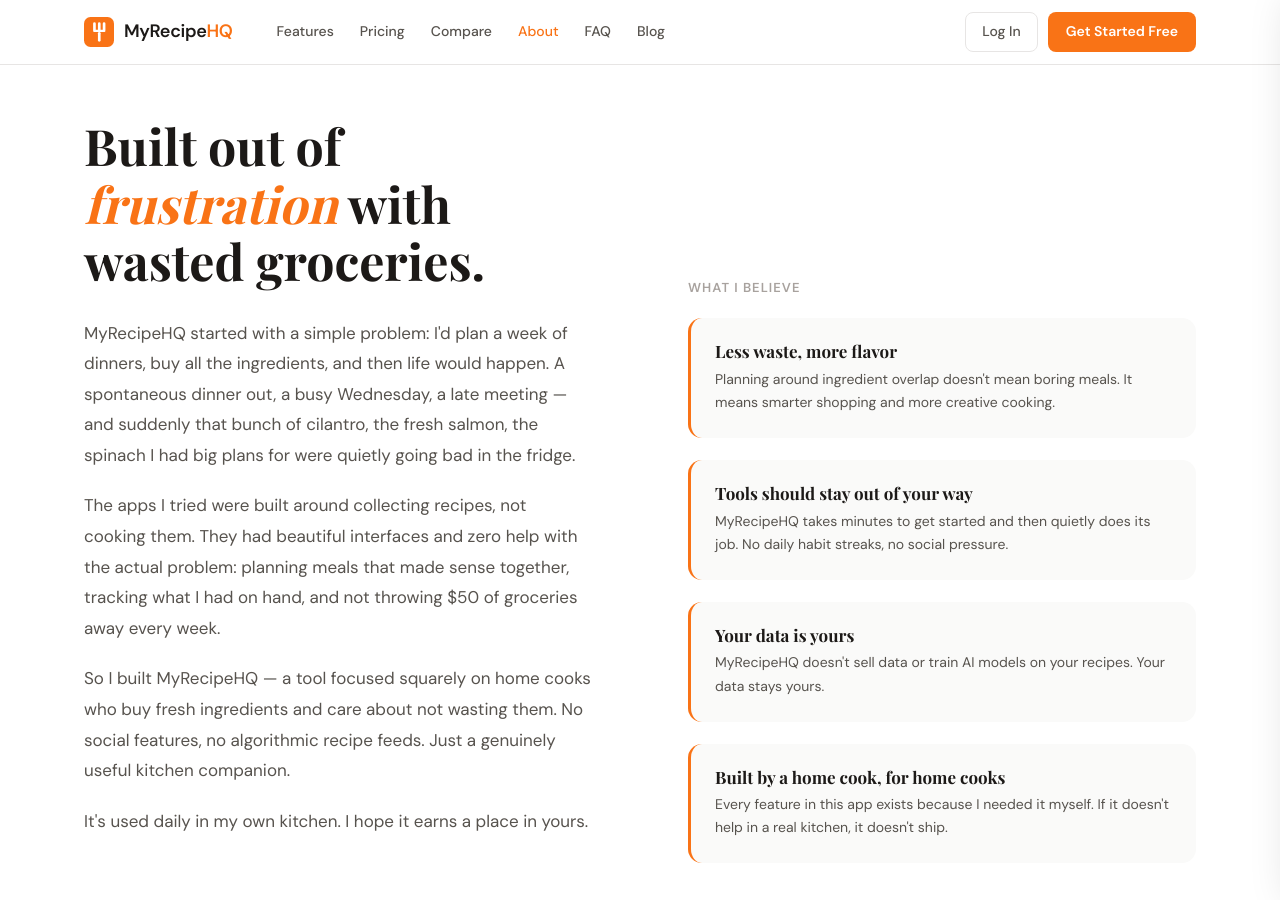
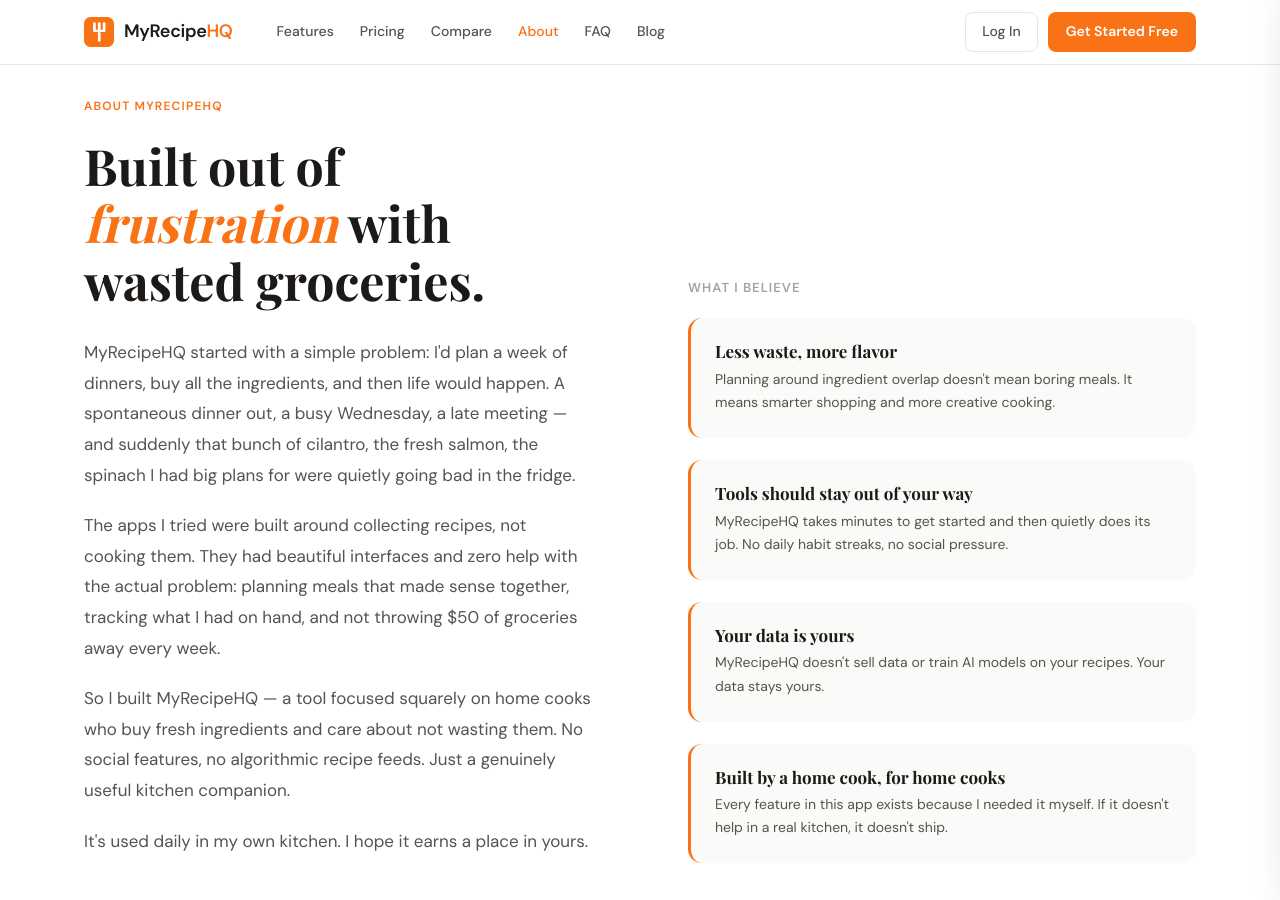
Before and after one commit to bgerlach463/recipehq-site, a Jekyll site: the page built from about/index.html, in a window 1280 px wide and 900 px high. Built offline with Jekyll 4.4.1, drawn with Linux system fonts in a browser that asks for light colours.

Commit message:
Add 'About MyRecipeHQ' eyebrow to match other pages

```diff
--- a/about/index.html
+++ b/about/index.html
@@ -46,7 +46,8 @@
     <div class="about-hero">
       <div class="about-grid">
         <div class="about-text">
-          <h1 style="margin-top:20px">Built out of <em>frustration</em> with wasted groceries.</h1>
+          <div class="section-eyebrow" style="display:block;margin-bottom:20px">About MyRecipeHQ</div>
+          <h1>Built out of <em>frustration</em> with wasted groceries.</h1>
           <div class="about-body" style="margin-top:28px">
             <p>MyRecipeHQ started with a simple problem: I'd plan a week of dinners, buy all the ingredients, and then life would happen. A spontaneous dinner out, a busy Wednesday, a late meeting — and suddenly that bunch of cilantro, the fresh salmon, the spinach I had big plans for were quietly going bad in the fridge.</p>
             <p>The apps I tried were built around collecting recipes, not cooking them. They had beautiful interfaces and zero help with the actual problem: planning meals that made sense together, tracking what I had on hand, and not throwing $50 of groceries away every week.</p>
```
